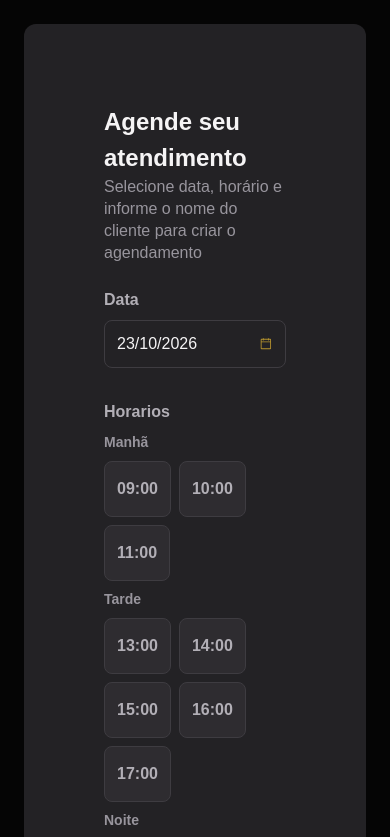
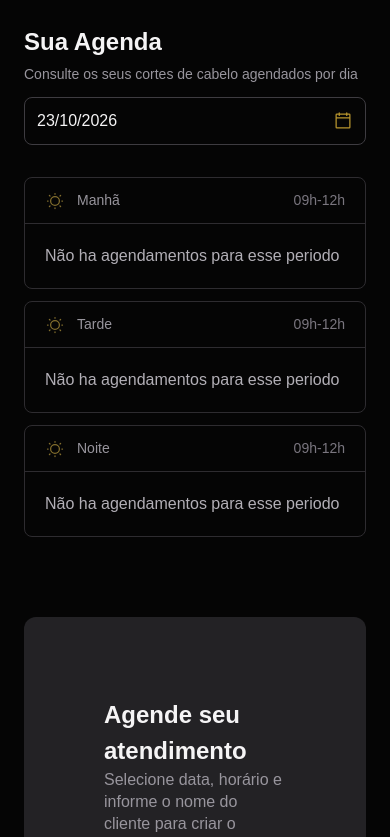
Before and after one commit to felipesouza91/appointments, a React (Vite) app: page / in a window 390 px wide. Shown: the top 837 px of the page. Built offline with nearby package versions, Linux system fonts and the light colour scheme.

Commit message:
layout: fix some layout erros

```diff
--- a/src/App.tsx
+++ b/src/App.tsx
@@ -2,7 +2,7 @@ import HomeScreen from "./screens/Home";
 
 function App() {
   return (
-    <main className="flex  items-center justify-center bg-gray-900 p-6 lg:p-10  h-auto lg:h-svh">
+    <main className="flex flex-1 items-center justify-center bg-gray-900 p-6 xl:p-10  h-auto 2xl:h-svh">
       <HomeScreen />
     </main>
   );
--- a/src/screens/Home.tsx
+++ b/src/screens/Home.tsx
@@ -6,7 +6,7 @@ import ScheduleForm from "./componetns/ScheduleForm";
 
 const HomeScreen: React.FC = () => {
   return (
-    <div className="flex flex-col lg:flex-row gap-20 lg:gap-3 ">
+    <div className="flex flex-col-reverse xl:flex-row gap-20 xl:gap-3 ">
       <ScheduleForm />
       <Appointments />
     </div>
--- a/src/screens/componetns/Appointments.tsx
+++ b/src/screens/componetns/Appointments.tsx
@@ -17,8 +17,8 @@ const Appointments: React.FC = () => {
   };
 
   return (
-    <div className="flex flex-1 flex-col lg:py-20 lg:px-28 items-center gap-8">
-      <div className="flex flex-col sm:flex-row  justify-between gap-3 w-full ">
+    <div className="flex flex-1 flex-col xl:py-20 xl:px-28 items-center gap-8 w-full">
+      <div className="flex flex-col xl:flex-row  justify-between gap-3 w-full ">
         <div className="flex flex-col flex-1 gap-1">
           <h2 className="text-2xl/normal font-bold text-gray-100">
             Sua Agenda
```
